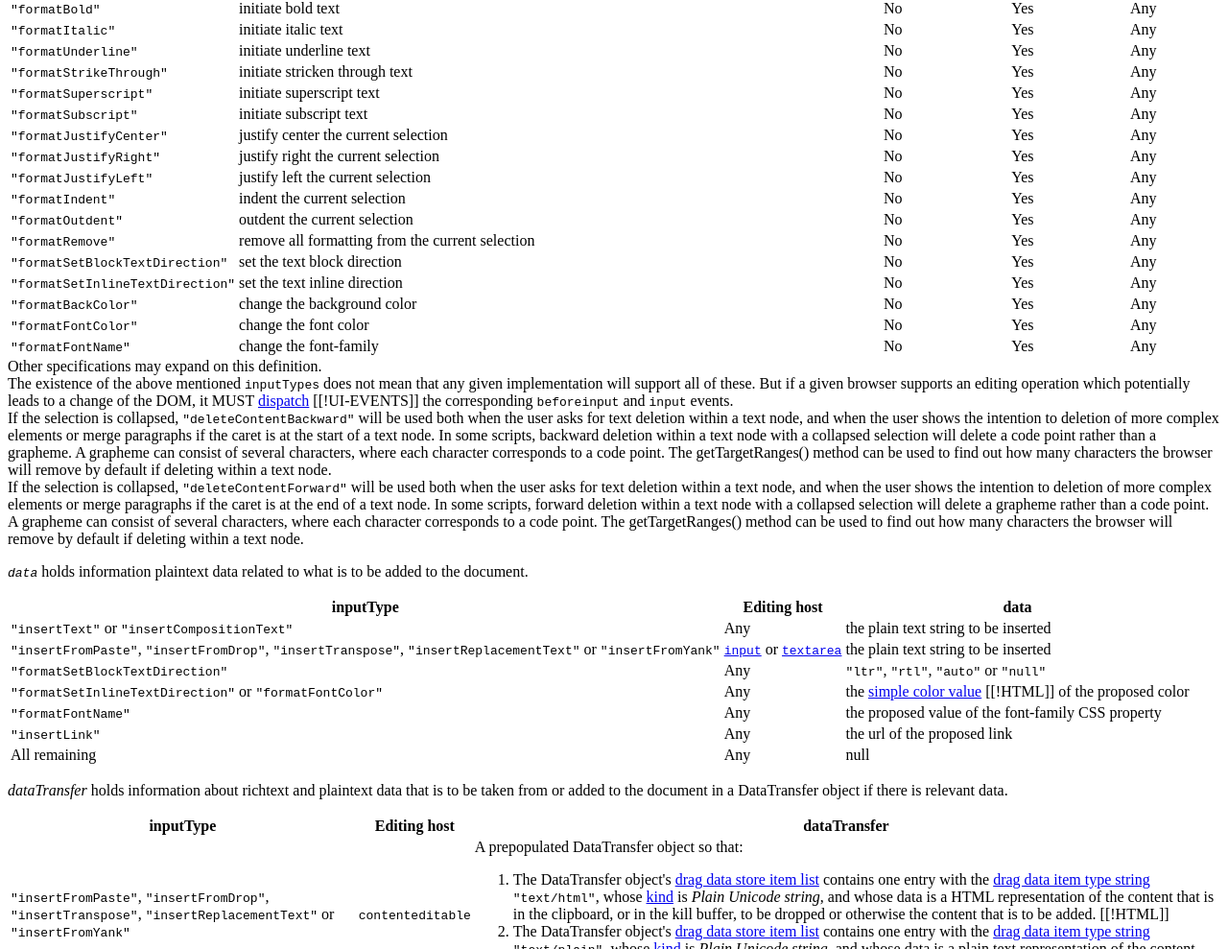
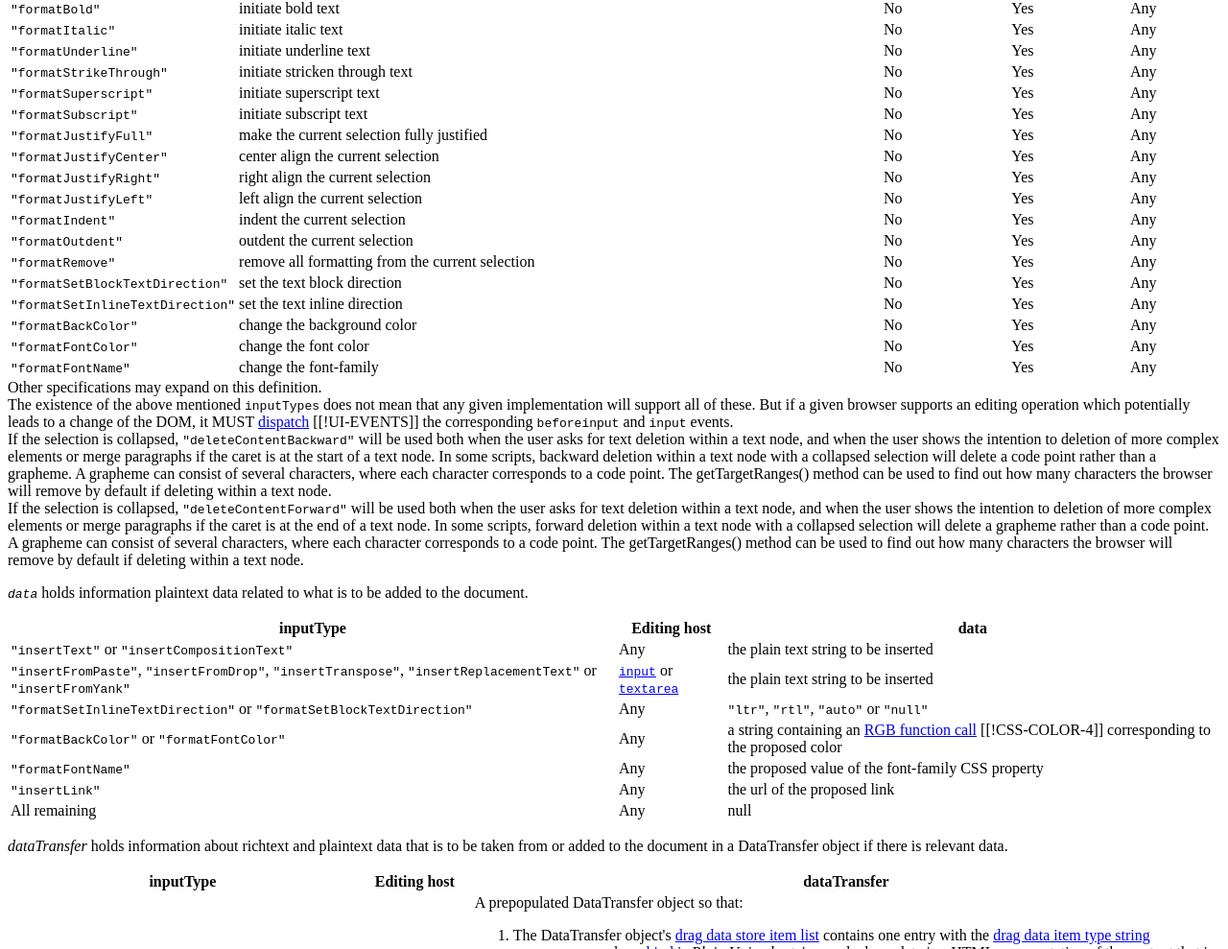
Before and after one commit to w3c/input-events, a plain HTML site: page index.html in a window 1280 px wide. Shown: the part 2671-3660 px from the top of the page at 96% size. Drawn offline with Linux system fonts and the light colour scheme.

Commit message:
switch from simple colors to RGB/RGBA and add formatJustifyFull

```diff
--- a/index.html
+++ b/index.html
@@ -931,10 +931,28 @@
                      </tr>
                      <tr>
                         <td>
+                           <code>"formatJustifyFull"</code>
+                        </td>
+                        <td>
+                           make the current selection
+                           fully justified
+                        </td>
+                        <td>
+                           No
+                        </td>
+                        <td>
+                           Yes
+                        </td>
+                        <td>
+                           Any
+                        </td>
+                     </tr>
+                     <tr>
+                        <td>
                            <code>"formatJustifyCenter"</code>
                         </td>
                         <td>
-                           justify center the current
+                           center align the current
                            selection
                         </td>
                         <td>
@@ -952,7 +970,7 @@
                            <code>"formatJustifyRight"</code>
                         </td>
                         <td>
-                           justify right the current
+                           right align the current
                            selection
                         </td>
                         <td>
@@ -970,7 +988,7 @@
                            <code>"formatJustifyLeft"</code>
                         </td>
                         <td>
-                           justify left the current
+                           left align the current
                            selection
                         </td>
                         <td>
@@ -1200,7 +1218,7 @@
                      </tr>
                      <tr>
                         <td>
-                           <code>"formatSetBlockTextDirection"</code>
+                           <code>"formatSetInlineTextDirection"</code> or <code>"formatSetBlockTextDirection"</code>
                         </td>
                         <td>Any</td>
                         <td>
@@ -1209,11 +1227,11 @@
                      </tr>
                      <tr>
                         <td>
-                           <code>"formatSetInlineTextDirection"</code> or <code>"formatFontColor"</code>
+                            <code>"formatBackColor"</code> or <code>"formatFontColor"</code>
                         </td>
                         <td>Any</td>
                         <td>
-                           the <a href="https://html.spec.whatwg.org/multipage/common-microsyntaxes.html#colours">simple color value</a> [[!HTML]] of the proposed color
+                           a string containing an <a href="https://www.w3.org/TR/css-color-4/#rgb-functions">RGB function call</a> [[!CSS-COLOR-4]] corresponding to the proposed color
                         </td>
                      </tr>
                      <tr>
```
